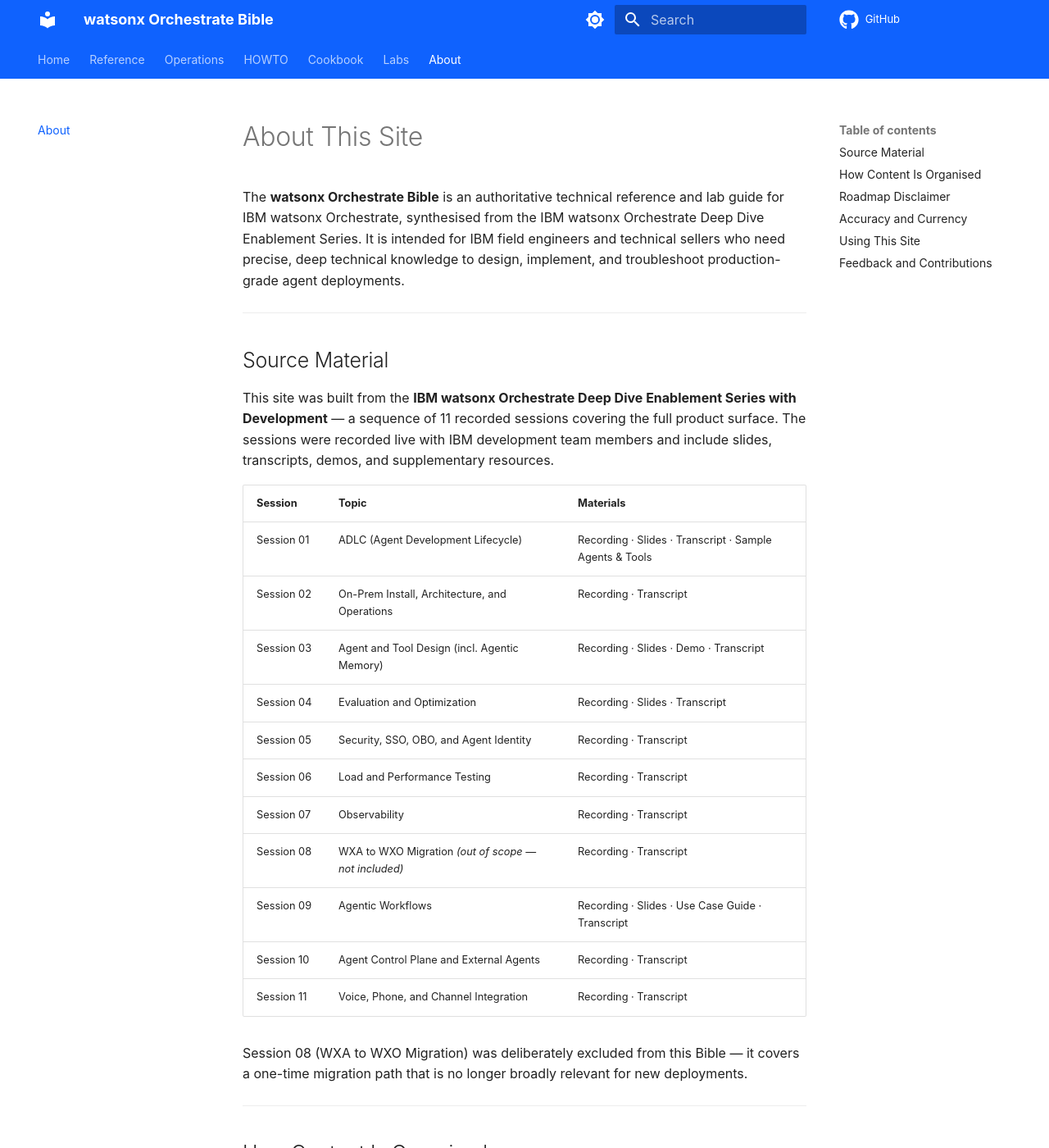
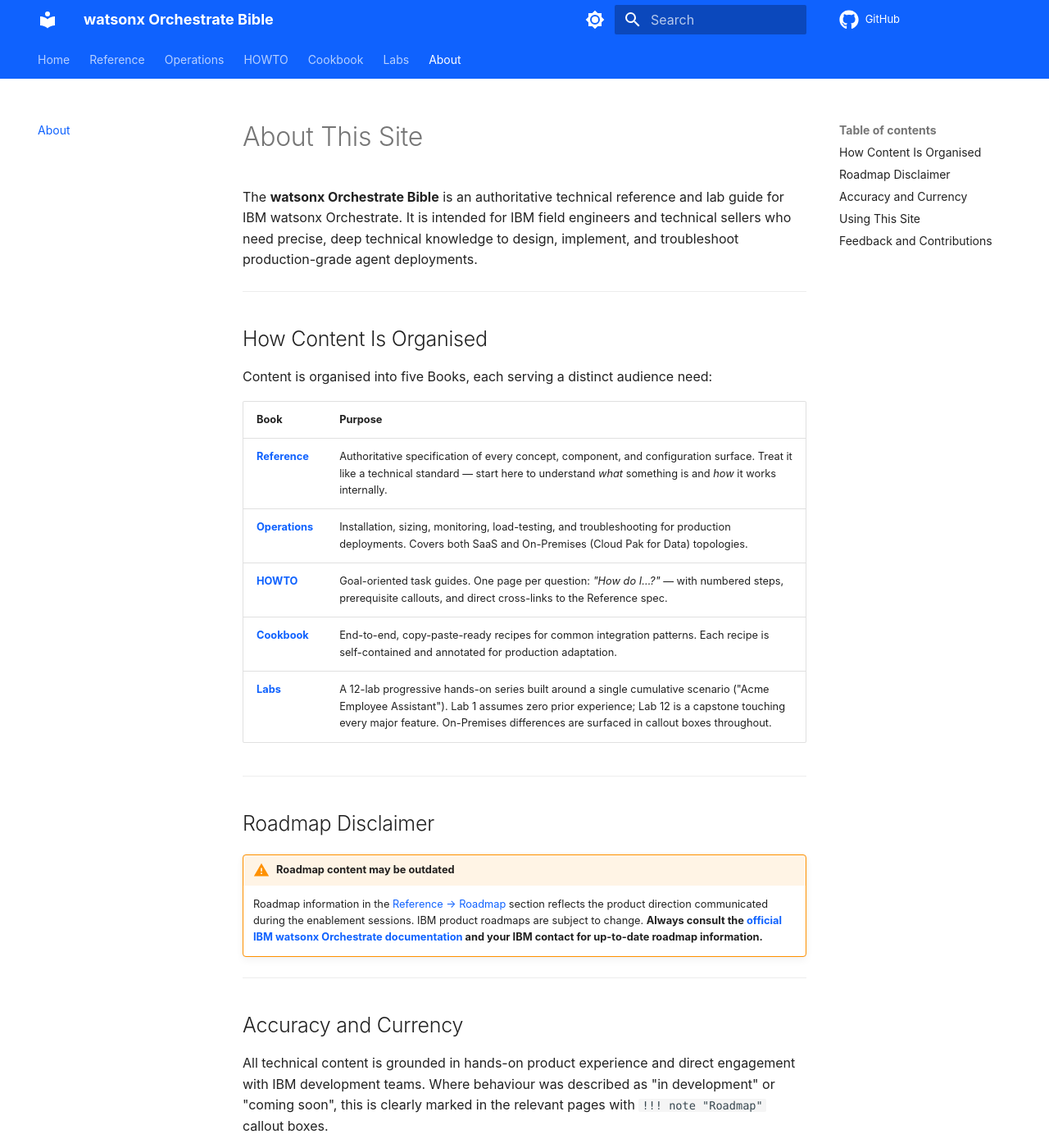
Before and after one commit to fwhipple/watsonx-orchestrate-bible, an MkDocs documentation site: the page built from docs/about.md, in a window 1280 px wide and 1400 px high. Shown: the whole window at 82% size. Built offline with MkDocs 1.6.1 and Material for MkDocs 9.7.7, drawn with Linux system fonts in a browser that asks for light colours; comment, search, counter and statistics services are not loaded; some of the changed text lies outside the part shown.

Commit message:
about.md: remove all references to source session material

```diff
--- a/docs/about.md
+++ b/docs/about.md
@@ -1,34 +1,12 @@
 # About This Site
 
-The **watsonx Orchestrate Bible** is an authoritative technical reference and lab guide for IBM watsonx Orchestrate, synthesised from the IBM watsonx Orchestrate Deep Dive Enablement Series. It is intended for IBM field engineers and technical sellers who need precise, deep technical knowledge to design, implement, and troubleshoot production-grade agent deployments.
-
----
-
-## Source Material
-
-This site was built from the **IBM watsonx Orchestrate Deep Dive Enablement Series with Development** — a sequence of 11 recorded sessions covering the full product surface. The sessions were recorded live with IBM development team members and include slides, transcripts, demos, and supplementary resources.
-
-| Session | Topic | Materials |
-|---------|-------|-----------|
-| Session 01 | ADLC (Agent Development Lifecycle) | Recording · Slides · Transcript · Sample Agents & Tools |
-| Session 02 | On-Prem Install, Architecture, and Operations | Recording · Transcript |
-| Session 03 | Agent and Tool Design (incl. Agentic Memory) | Recording · Slides · Demo · Transcript |
-| Session 04 | Evaluation and Optimization | Recording · Slides · Transcript |
-| Session 05 | Security, SSO, OBO, and Agent Identity | Recording · Transcript |
-| Session 06 | Load and Performance Testing | Recording · Transcript |
-| Session 07 | Observability | Recording · Transcript |
-| Session 08 | WXA to WXO Migration *(out of scope — not included)* | Recording · Transcript |
-| Session 09 | Agentic Workflows | Recording · Slides · Use Case Guide · Transcript |
-| Session 10 | Agent Control Plane and External Agents | Recording · Transcript |
-| Session 11 | Voice, Phone, and Channel Integration | Recording · Transcript |
-
-Session 08 (WXA to WXO Migration) was deliberately excluded from this Bible — it covers a one-time migration path that is no longer broadly relevant for new deployments.
+The **watsonx Orchestrate Bible** is an authoritative technical reference and lab guide for IBM watsonx Orchestrate. It is intended for IBM field engineers and technical sellers who need precise, deep technical knowledge to design, implement, and troubleshoot production-grade agent deployments.
 
 ---
 
 ## How Content Is Organised
 
-Source material was analysed and synthesised into five Books, each serving a distinct audience need:
+Content is organised into five Books, each serving a distinct audience need:
 
 | Book | Purpose |
 |------|---------|
@@ -49,13 +27,12 @@
 
 ## Accuracy and Currency
 
-All technical content was written from first-hand session recordings and transcripts. Where the sessions described behaviour that was "in development" or "coming soon", this is clearly marked in the relevant pages with `!!! note "Roadmap"` callout boxes.
+All technical content is grounded in hands-on product experience and direct engagement with IBM development teams. Where behaviour was described as "in development" or "coming soon", this is clearly marked in the relevant pages with `!!! note "Roadmap"` callout boxes.
 
 This site does **not** include:
 
 - Marketing material or product positioning copy
-- Feature-level claims without technical backing from the source sessions
-- Session 08 migration content (out of scope)
+- Feature-level claims without technical backing
 
 ---
 
```
